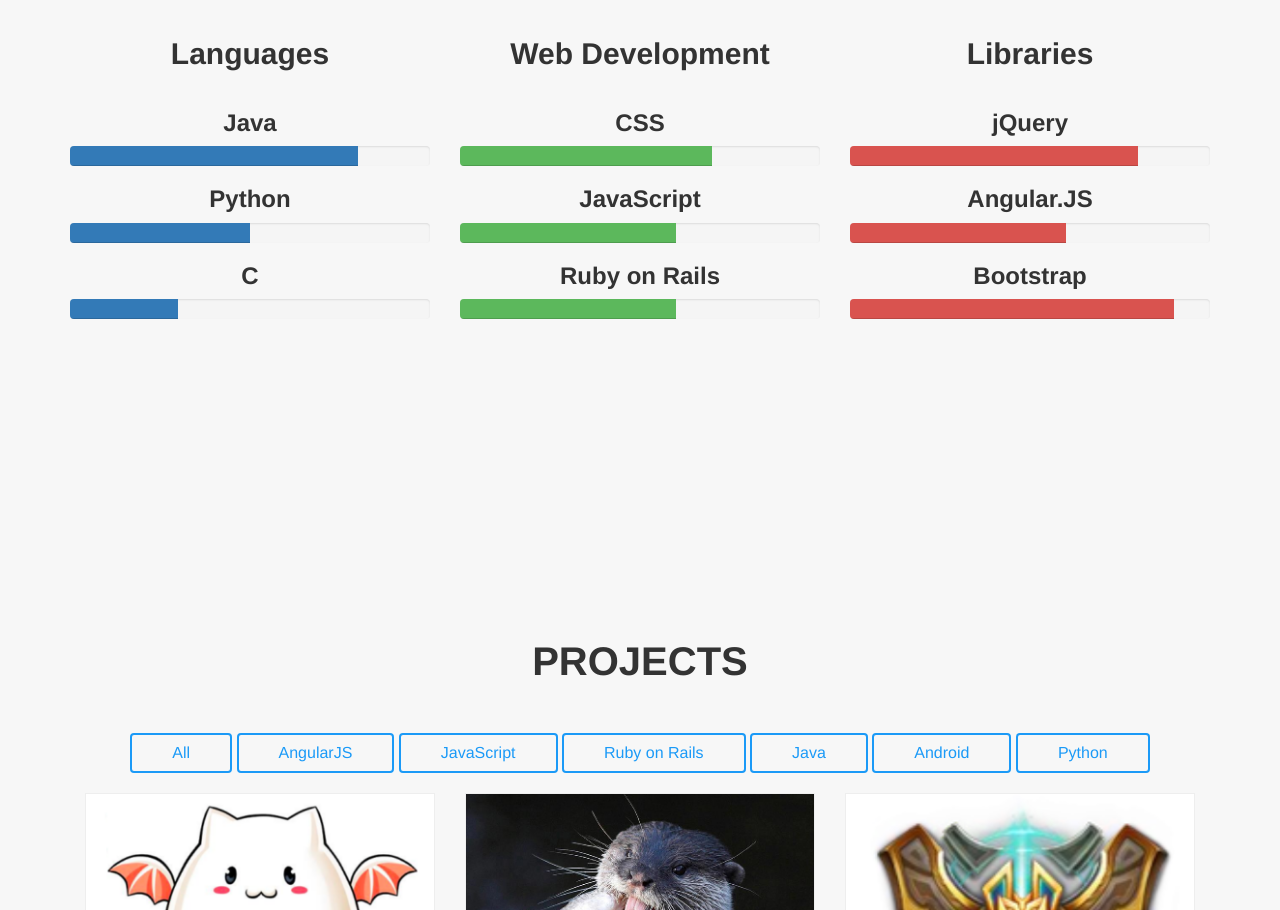
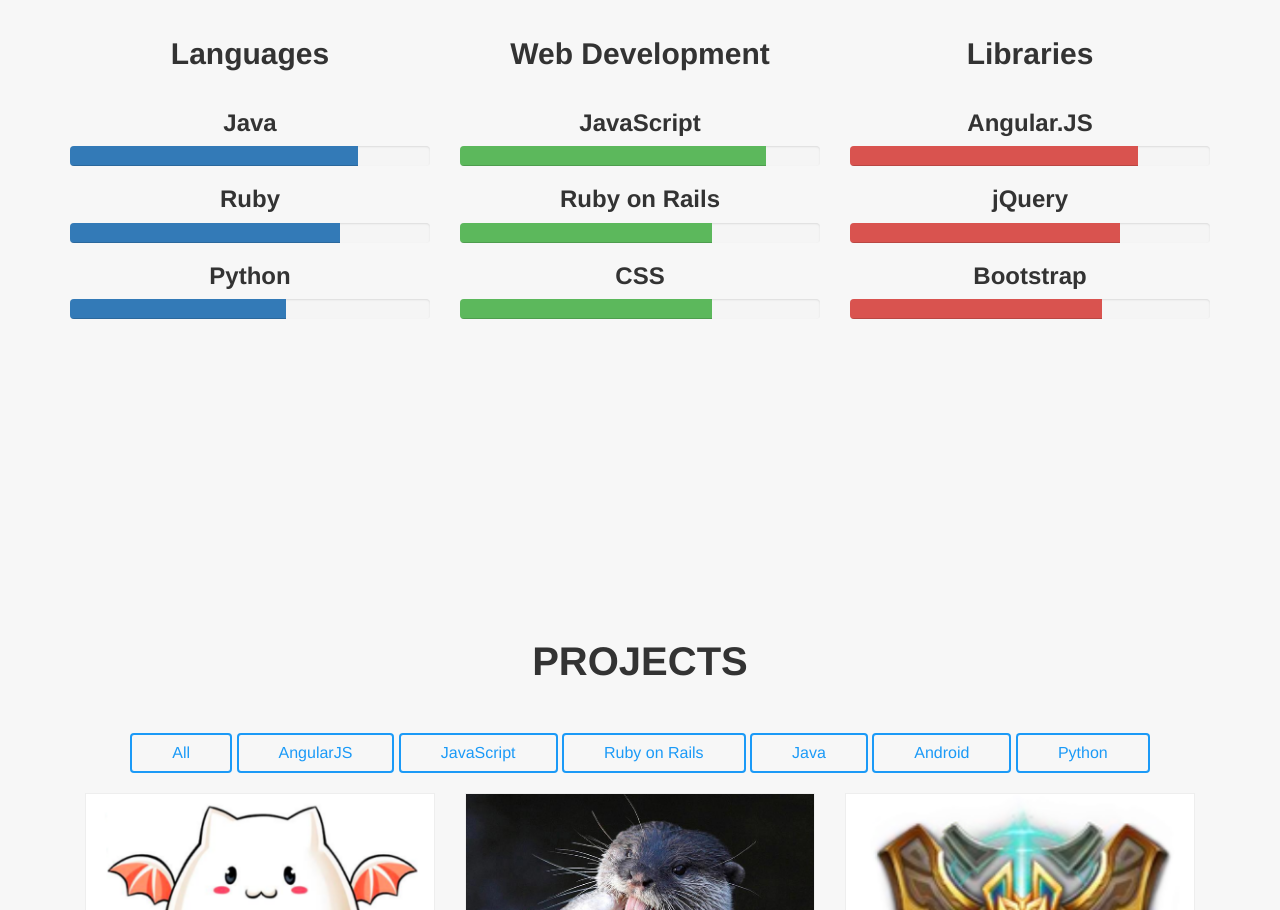
Before and after one commit to yujerlin/old-website, a plain HTML site: page index.html in a window 1280 px wide. Shown: the part 1340-2250 px from the top of the page. Drawn offline with Linux system fonts and the light colour scheme.

Commit message:
Updated skills section

```diff
--- a/index.html
+++ b/index.html
@@ -147,53 +147,58 @@
                           <div class="progress-bar" role="progressbar" aria-valuenow="80" aria-valuemin="0" aria-valuemax="100" style="width: 80%;">
                           </div>
                         </div>
+                        <h3> Ruby </h3>
+                        <div class="progress">
+                          <div class="progress-bar" role="progressbar" aria-valuenow="75" aria-valuemin="0" aria-valuemax="100" style="width: 75%;">
+                          </div>
+                        </div>
                         <h3> Python </h3>
                         <div class="progress">
-                          <div class="progress-bar" role="progressbar" aria-valuenow="50" aria-valuemin="0" aria-valuemax="100" style="width: 50%;">
-                          </div>
-                        </div>
-                        <h3> C </h3>
-                        <div class="progress">
-                          <div class="progress-bar" role="progressbar" aria-valuenow="30" aria-valuemin="0" aria-valuemax="100" style="width: 30%;">
+                          <div class="progress-bar" role="progressbar" aria-valuenow="60" aria-valuemin="0" aria-valuemax="100" style="width: 60%;">
                           </div>
                         </div>
                     </div>
                     <div class="col-md-4 text-center">
                         <h2> Web Development </h2>
+
+                        <h3> JavaScript </h3>
+                        <div class="progress">
+                          <div class="progress-bar progress-bar-success" role="progressbar" aria-valuenow="85" aria-valuemin="0" aria-valuemax="100" style="width: 85%;">
+                          </div>
+                        </div>
+                        <h3>  Ruby on Rails </h3>
+                        <div class="progress">
+                          <div class="progress-bar progress-bar-success" role="progressbar" aria-valuenow="70" aria-valuemin="0" aria-valuemax="100" style="width: 70%;">
+                          </div>
+                        </div>
                         <h3> CSS </h3>
                         <div class="progress">
                           <div class="progress-bar progress-bar-success" role="progressbar" aria-valuenow="70" aria-valuemin="0" aria-valuemax="100" style="width: 70%;">
                           </div>
                         </div>
-                        <h3> JavaScript </h3>
-                        <div class="progress">
-                          <div class="progress-bar progress-bar-success" role="progressbar" aria-valuenow="60" aria-valuemin="0" aria-valuemax="100" style="width: 60%;">
-                          </div>
-                        </div>
-                        <h3>  Ruby on Rails </h3>
-                        <div class="progress">
-                          <div class="progress-bar progress-bar-success" role="progressbar" aria-valuenow="60" aria-valuemin="0" aria-valuemax="100" style="width: 60%;">
-                          </div>
-                        </div>
+
                     </div>
                     <div class="col-md-4 text-center">
                         <h2>Libraries</h2>
-                        <h3> jQuery </h3>
+                        <h3> Angular.JS </h3>
                         <div class="progress">
                             <div class="progress-bar progress-bar-danger" role="progressbar" aria-valuenow="80" aria-valuemin="0" aria-valuemax="100" style="width: 80%">
                             </div>
                         </div>
-                        <h3> Angular.JS </h3>
+
+                        <h3> jQuery </h3>
                         <div class="progress">
-                            <div class="progress-bar progress-bar-danger" role="progressbar" aria-valuenow="60" aria-valuemin="0" aria-valuemax="100" style="width: 60%">
+                            <div class="progress-bar progress-bar-danger" role="progressbar" aria-valuenow="75" aria-valuemin="0" aria-valuemax="100" style="width: 75%">
                             </div>
                         </div>
+
                         <h3> Bootstrap </h3>
                         <div class="progress">
-                            <div class="progress-bar progress-bar-danger" role="progressbar" aria-valuenow="90" aria-valuemin="0" aria-valuemax="100" style="width: 90%">
+                            <div class="progress-bar progress-bar-danger" role="progressbar" aria-valuenow="70" aria-valuemin="0" aria-valuemax="100" style="width: 70%">
                             </div>
                         </div>
                     </div>
+
                 </div>
             </div>
         </section>
```
